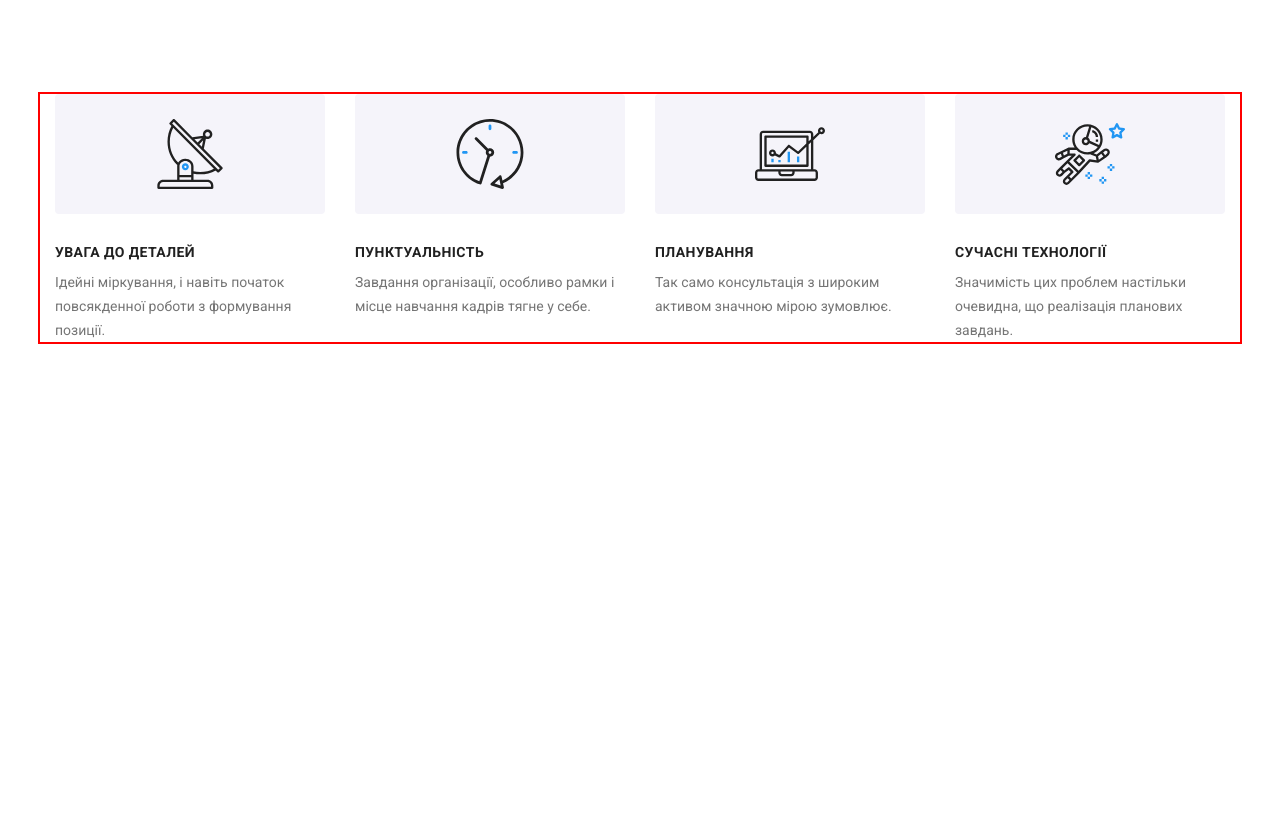
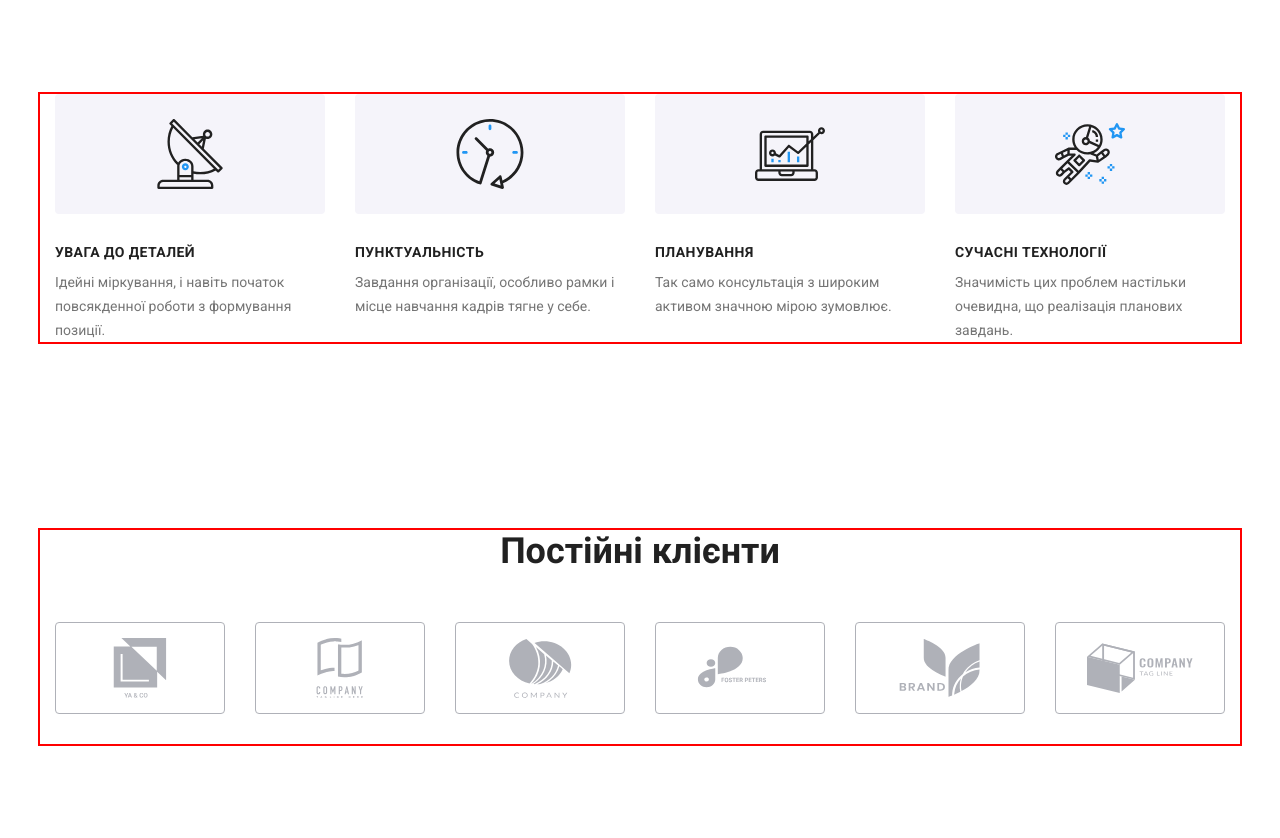
Before and after one commit to ValeriiHol/goit-markup-hw-08, a plain HTML site: page index.html in a window 1280 px wide. Before the commit the page ends 800 px from the top, so only its background shows below. Drawn offline with nearby package versions, Linux system fonts and the light colour scheme.

Commit message:
зробив clients

```diff
--- a/index.html
+++ b/index.html
@@ -261,8 +261,7 @@
 
         </section> -->
 <!--  ---------Постійні клієнти----------  -->
-
-        <!-- <section class="clients">
+           <section class="clients">
           <div class="container">
           <h2 class="clients__title">Постійні клієнти</h2>
           <ul class="clients-content list">
@@ -312,7 +311,7 @@
           </div>
         </section>
 
-      </section> -->
+      </section>
     </main>
     <!--Блок подвал-->
     <!-- <footer class="footer">
--- a/sass/components/_clients.scss
+++ b/sass/components/_clients.scss
@@ -1,25 +1,61 @@
 .clients {
     margin-top: 0;
     margin-bottom: 0;
-    padding-top: 94px;
-    padding-bottom: 94px;
+    @extend %section;
+    @media screen and (max-width: 1199px) {
+      display: flex;
+      flex-direction: column;
+          align-items: center;
+    }
     &__title {
       margin-top: 0;
       margin-bottom: 50px;
       color: $title-text-color;
       font-weight: 700;
-      font-size: 36px;
-      line-height: calc(42 / 36);
+      @media screen and (min-width: 480px) {
+        margin-bottom: 30px;
+        font-size: 28px;
+        line-height: calc(33 / 28);
+      }
+      @media screen and (min-width: 1200px) {
+        margin-bottom: 50px;
+        font-size: 36px;
+        line-height: calc(42 / 36);
+      }
       text-align: center;
     }
   }
 
   .clients-content {
     display: flex;
-    gap: 30px;
+    flex-wrap: wrap;
+    // align-items: center;
+    justify-content: center;
+    // gap: 30px;
+    @media screen and (min-width: 480px) {
+      max-width: 480px;
+      }
+      @media screen and (min-width: 768px) {
+        max-width: 768px;
+      }
+      @media screen and (min-width: 1200px) {
+        max-width: 1200px;
+      }
+
     &__item {
-      flex-basis: calc((100% - 5 * 30px) / 6);
+
+      width: calc((100% - 1 * 30px) / 2);
+      @media screen and (min-width: 768px) {
+        width: calc((100% - 2 * 30px) / 3);
+      }
+      @media screen and (min-width: 1200px) {
+        width: calc((100% - 5 * 30px) / 6);
+      }
+      margin-right: 30px;
+      margin-bottom: 30px;
+     // flex-basis: calc((100% - 5 * 30px) / 6); // было на большом макете
     }
+
     &__link {
       display: flex;
       align-items: center;
@@ -39,3 +75,22 @@
       transition: fill 250ms cubic-bezier(0.4, 0, 0.2, 1);
     }
   }
+
+
+  .clients-content__item:nth-child(2n) {
+    @media screen and (max-width: 767px) {
+      margin-right: 0px;
+    }
+  }
+
+  .clients-content__item:nth-child(3n) {
+    @media screen and (min-width: 768px) and (max-width: 1199px) {
+      margin-right: 0px;
+    }
+    }
+
+  .clients-content__item:nth-child(6n) {
+    @media screen and (min-width: 1200px) {
+      margin-right: 0px;
+    }
+  }
```
Also changed, not shown: css/main.css, css/main.min.css, 2 other files.
